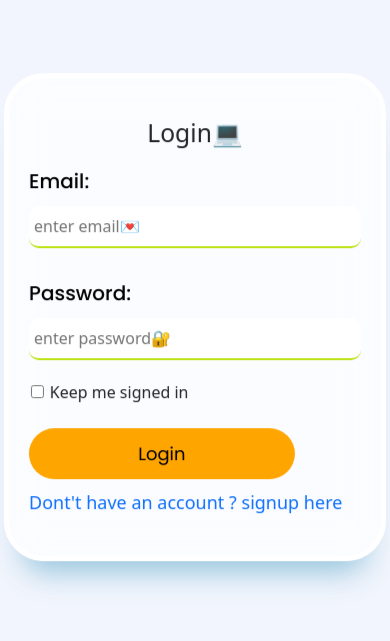
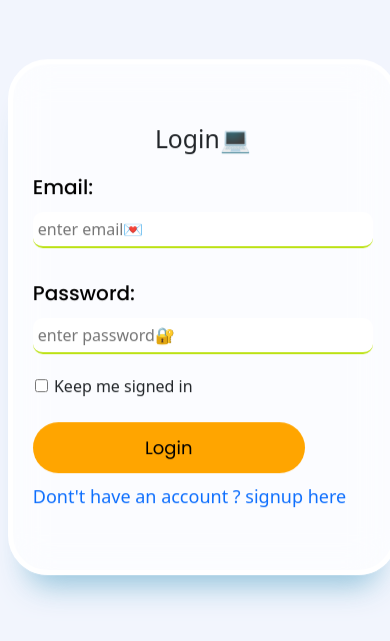
Before and after one commit to Mdsamir92/crud, a React (Create React App) app: page / in a window 390 px wide. Shown: the part 147-788 px from the top of the page. Built offline with nearby package versions, Linux system fonts and the light colour scheme.

Commit message:
Update Login.css

```diff
--- a/src/components/login/Login.css
+++ b/src/components/login/Login.css
@@ -3,20 +3,20 @@
 body{
   background-color: #f2f5fdec;
 }
+
 .form-container {
   background: rgba(255, 255, 255, 0.712);
   backdrop-filter: blur(20px);
   -webkit-backdrop-filter: blur(8px);
   position: absolute;
   top: 55%;
-  left: 50%;
+  left: 52%;
   transform: translate(-50%, -50%);
   border-radius: 40px;
-  padding: 30px 40px;
+  padding: 20px 40px;
   width: 50%;
   border: 5px solid rgb(255, 255, 255);
   box-shadow: rgba(133, 189, 215, 0.8784313725) 0px 30px 30px -20px;
-
 
 }
 
@@ -27,12 +27,11 @@ body{
 
 input{
   width: 80%;
-  padding: 8px 5px;
+  padding: 5px 5px;
   margin-bottom: 20px;
   border-radius: 10px;
   border: none;
   outline: none;
-  /* background: transparent; */
   border-bottom: 2px solid rgb(188, 226, 19);
   caret-color: rgb(255, 81, 0);
   background-color: rgb(255, 255, 255);
@@ -96,8 +95,8 @@ label {
 @media(max-width:768px) {
 
   .form-container {
-    padding: 40px 20px;
-    width: 98%;
+    padding: 60px 20px;
+    width: 100vw;
     margin: 0px;
   }
 
@@ -110,5 +109,4 @@ label {
   }
 
 
-
 }
```
